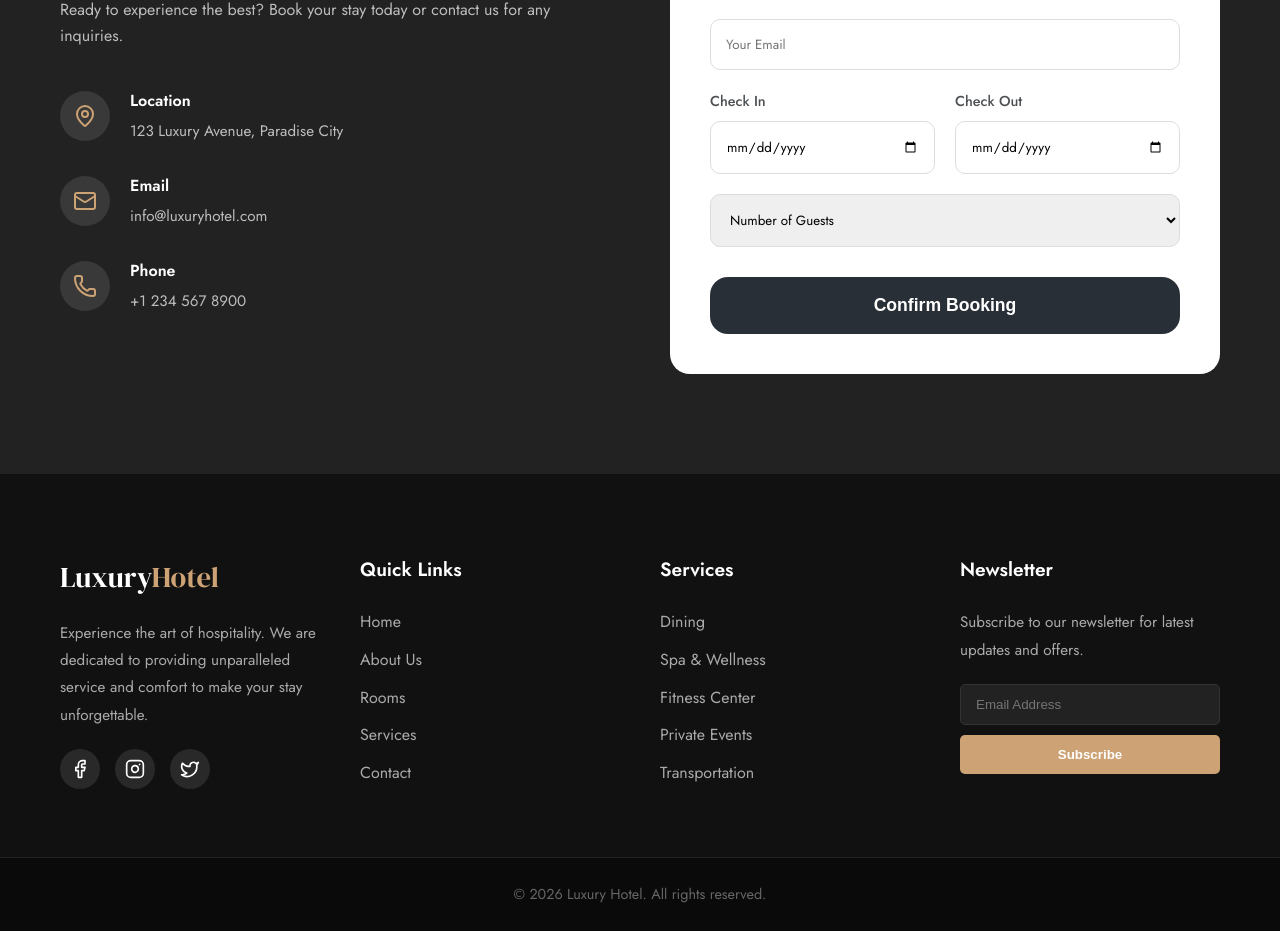
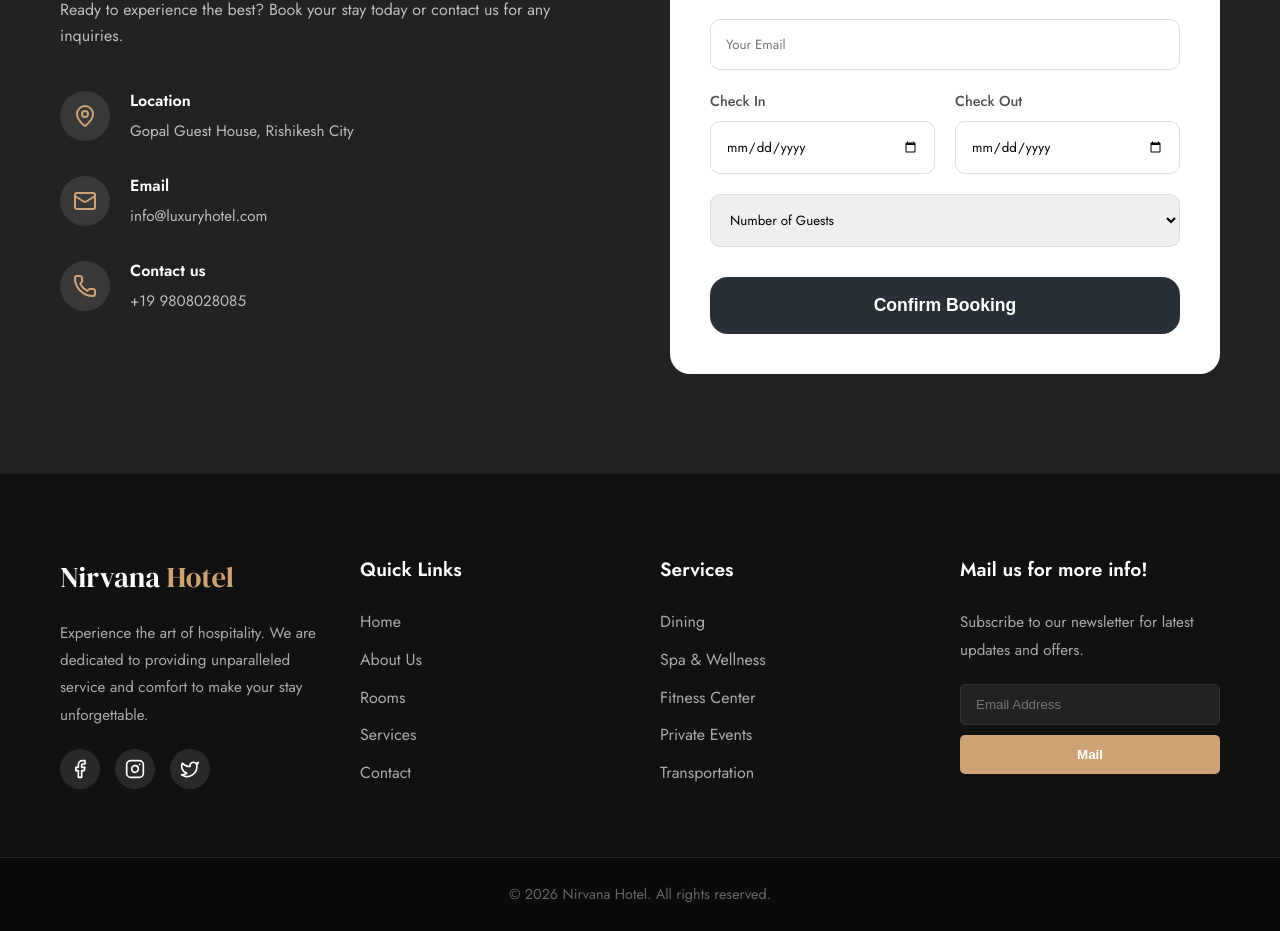
Before and after one commit to Kshitiz-kothari31/Nirvana-Luxury-Hotel, a React (Vite) app: page / in a window 1280 px wide. Shown: the part 5151-6082 px from the top of the page. Built offline with nearby package versions, Linux system fonts and the light colour scheme.

Commit message:
fixes the design issue of hero images and about section images for mobile view

```diff
--- a/index.html
+++ b/index.html
@@ -1,16 +1,20 @@
 <!doctype html>
 <html lang="en">
+
 <head>
   <meta charset="UTF-8" />
   <link rel="icon" type="image/svg+xml" href="/vite.svg" />
   <meta name="viewport" content="width=device-width, initial-scale=1.0" />
   <link rel="preconnect" href="https://fonts.googleapis.com">
   <link rel="preconnect" href="https://fonts.gstatic.com" crossorigin>
-    <link href="https://fonts.googleapis.com/css2?family=DM+Serif+Display&family=Jost:wght@400;500;600&display=swap" rel="stylesheet">
-    <title>Luxury Hotel</title>
+  <link href="https://fonts.googleapis.com/css2?family=DM+Serif+Display&family=Jost:wght@400;500;600&display=swap"
+    rel="stylesheet">
+  <title>Nirvana Hotel</title>
 </head>
+
 <body>
   <div id="root"></div>
   <script type="module" src="/src/main.jsx"></script>
 </body>
+
 </html>
--- a/src/components/About/About.css
+++ b/src/components/About/About.css
@@ -180,18 +180,19 @@
     .item-1 {
         width: 45%;
         height: 80%;
-        left: 0;
+        left: 5%;
+        top: 10%;
     }
 
     .item-2 {
-        width: 45%;
+        width: 60%;
         height: 50%;
-        right: 0;
+        right: 5%;
     }
 
     .item-3 {
-        width: 45%;
-        height: 60%;
+        width: 40%;
+        height: 50%;
         right: 10%;
         bottom: 0;
     }
--- a/src/components/Contact/Contact.jsx
+++ b/src/components/Contact/Contact.jsx
@@ -22,7 +22,7 @@ const Contact = () => {
                             <div className="icon-box"><MapPin size={24} /></div>
                             <div>
                                 <h4>Location</h4>
-                                <p>123 Luxury Avenue, Paradise City</p>
+                                <p>Gopal Guest House, Rishikesh City</p>
                             </div>
                         </div>
 
@@ -37,8 +37,8 @@ const Contact = () => {
                         <div className="contact-item">
                             <div className="icon-box"><Phone size={24} /></div>
                             <div>
-                                <h4>Phone</h4>
-                                <p>+1 234 567 8900</p>
+                                <h4>Contact us</h4>
+                                <p>+19 9808028085</p>
                             </div>
                         </div>
                     </div>
--- a/src/components/Footer/Footer.jsx
+++ b/src/components/Footer/Footer.jsx
@@ -7,7 +7,7 @@ const Footer = () => {
             <div className="container footer-container">
                 <div className="footer-col">
                     <div className="logo footer-logo">
-                        <a href="#">Luxury<span>Hotel</span></a>
+                        <a href="#">Nirvana <span>Hotel</span></a>
                     </div>
                     <p>
                         Experience the art of hospitality. We are dedicated to providing
@@ -43,18 +43,18 @@ const Footer = () => {
                 </div>
 
                 <div className="footer-col">
-                    <h4>Newsletter</h4>
+                    <h4>Mail us for more info!</h4>
                     <p>Subscribe to our newsletter for latest updates and offers.</p>
                     <form className="newsletter-form" onSubmit={(e) => e.preventDefault()}>
                         <input type="email" placeholder="Email Address" />
-                        <button type="submit">Subscribe</button>
+                        <button type="submit">Mail</button>
                     </form>
                 </div>
             </div>
 
             <div className="footer-bottom">
                 <div className="container">
-                    <p>&copy; {new Date().getFullYear()} Luxury Hotel. All rights reserved.</p>
+                    <p>&copy; {new Date().getFullYear()} Nirvana Hotel. All rights reserved.</p>
                 </div>
             </div>
         </footer>
--- a/src/components/Hero/Hero.css
+++ b/src/components/Hero/Hero.css
@@ -221,7 +221,7 @@
 /* Responsive adjustments for 4 images */
 @media (max-width: 992px) {
     .img-1 {
-        left: 0;
+        left: 0%;
         width: 45%;
         height: 50%;
     }
@@ -317,25 +317,33 @@
     }
 
     .img-1 {
-        left: 0;
+        left: 2%;
     }
 
     .img-2 {
-        right: 0;
+        right: 2%;
     }
 
     .img-3 {
-        left: 50%;
+        left: 25%;
         transform: translateX(-50%);
-        bottom: -20px;
+        top: 50%;
+    }
+
+    .img-4 {
+        top: 45%;
+        right: 2%;
     }
 
     .badge-destinations {
         left: 0;
+        height: 20%;
+        top: 20%;
     }
 
     .badge-verified {
         right: 0;
         top: 0;
+        height: 18%;
     }
 }
```
Lines whose indentation alone changed are shown as unchanged.
